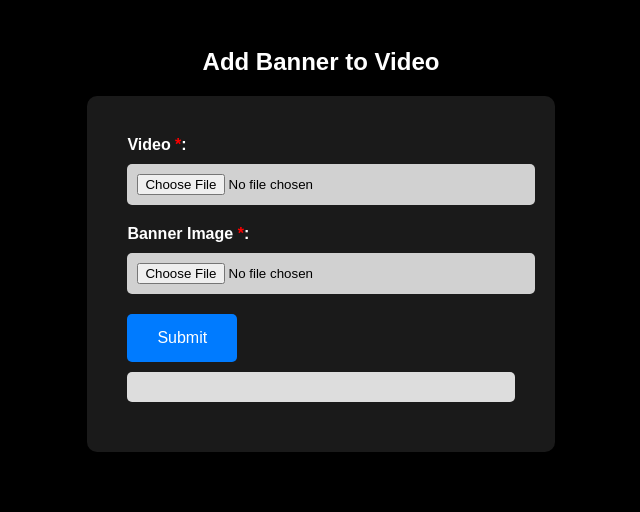
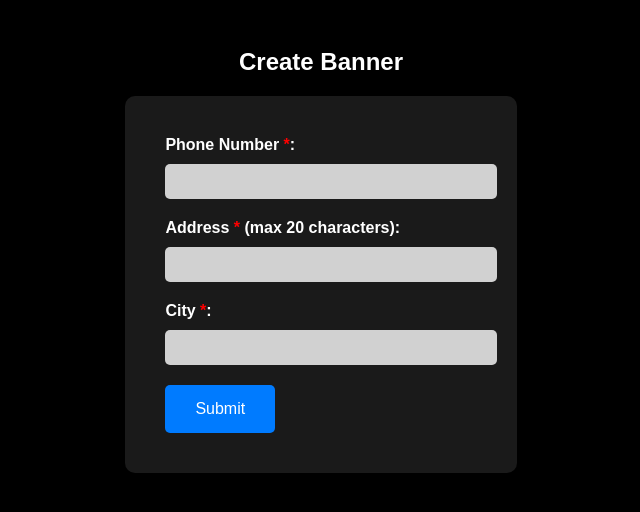
Before and after one commit to rohit-motwani/video-banner, a Flask app: page /create_banner in a window 1280 px wide. Shown: the top 512 px of the page, without its empty margins (319-959 px from the left). Run offline with Flask 3, Linux system fonts and the light colour scheme.

Commit message:
Update create_banner.html

```diff
--- a/templates/create_banner.html
+++ b/templates/create_banner.html
@@ -3,7 +3,7 @@
 <head>
     <meta charset="UTF-8">
     <meta name="viewport" content="width=device-width, initial-scale=1.0">
-    <title>Add Banner to Video</title>
+    <title>Create Banner</title>
     <style>
         body {
             font-family: Arial, sans-serif;
@@ -28,7 +28,8 @@
         label span {
             color: red;
         }
-        input[type="file"] {
+        input[type="tel"],
+        input[type="text"] {
             width: 100%;
             padding: 10px;
             margin-bottom: 20px;
@@ -50,74 +51,21 @@
         input[type="submit"]:hover {
             background-color: #0056b3;
         }
-        .progress {
-            width: 100%;
-            background-color: #ddd;
-            border-radius: 5px;
-            margin: 10px 0;
-        }
-        .bar {
-            width: 0%;
-            height: 30px;
-            background-color: #007bff;
-            text-align: center;
-            line-height: 30px;
-            color: #fff;
-            border-radius: 5px;
-            transition: width 0.3s ease;
-        }
-        .message {
-            margin-top: 10px;
-            display: none;
-        }
     </style>
 </head>
 <body>
-    <h2>Add Banner to Video</h2>
-    <form id="uploadForm" method="POST" action="/submit_video" enctype="multipart/form-data">
-        <label for="video">Video <span>*</span>:</label>
-        <input type="file" id="video" name="video" accept="video/*" required>
+    <h2>Create Banner</h2>
+    <form method="POST" action="/submit_banner">
+        <label for="phone_number">Phone Number <span>*</span>:</label>
+        <input type="tel" id="phone_number" name="phone_number" required>
 
-        <label for="banner_image">Banner Image <span>*</span>:</label>
-        <input type="file" id="banner_image" name="banner_image" accept="image/*" required>
+        <label for="address">Address <span>*</span> (max 20 characters):</label>
+        <input type="text" id="address" name="address" maxlength="20" required>
 
-        <input type="submit" id="submitButton" value="Submit">
+        <label for="city">City <span>*</span>:</label>
+        <input type="text" id="city" name="city" required>
 
-        <div class="progress">
-            <div class="bar" id="progressBar"></div>
-        </div>
-
-        <div class="message" id="downloadMessage">Downloading...</div>
+        <input type="submit" value="Submit">
     </form>
-
-    <script>
-        document.getElementById('uploadForm').addEventListener('submit', function() {
-            document.getElementById('submitButton').setAttribute('disabled', 'disabled');
-            document.getElementById('downloadMessage').style.display = 'none';
-
-            var progressBar = document.getElementById('progressBar');
-            var xhr = new XMLHttpRequest();
-
-            xhr.upload.addEventListener('progress', function(event) {
-                if (event.lengthComputable) {
-                    var percentComplete = (event.loaded / event.total) * 100;
-                    progressBar.style.width = percentComplete + '%';
-                    progressBar.innerHTML = percentComplete.toFixed(0) + '%';
-                }
-            }, false);
-
-            xhr.onreadystatechange = function() {
-                if (xhr.readyState == 4 && xhr.status == 200) {
-                    progressBar.style.width = '100%';
-                    progressBar.innerHTML = '100%';
-                    document.getElementById('downloadMessage').style.display = 'block';
-                    document.getElementById('downloadMessage').innerHTML = 'Download complete!';
-                    document.getElementById('submitButton').removeAttribute('disabled');
-                }
-            };
-
-            return true;
-        });
-    </script>
 </body>
 </html>
```
